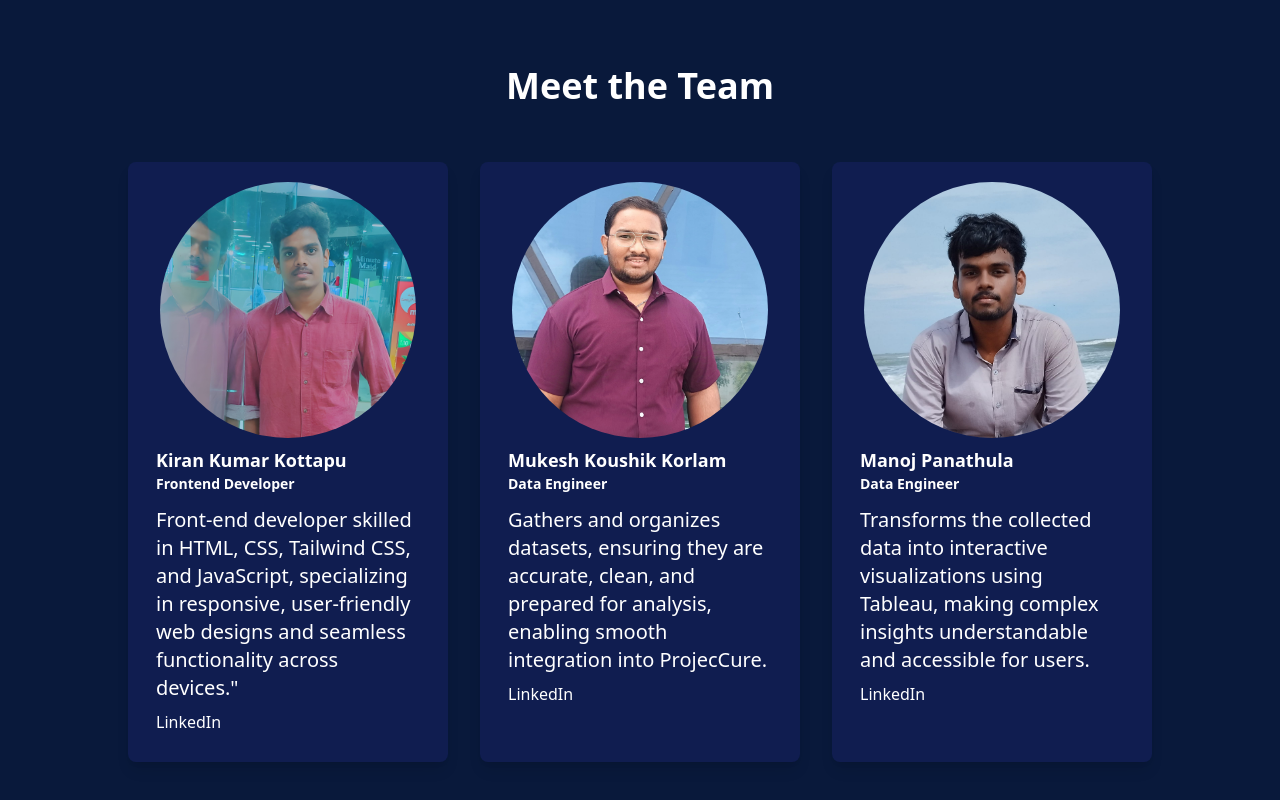
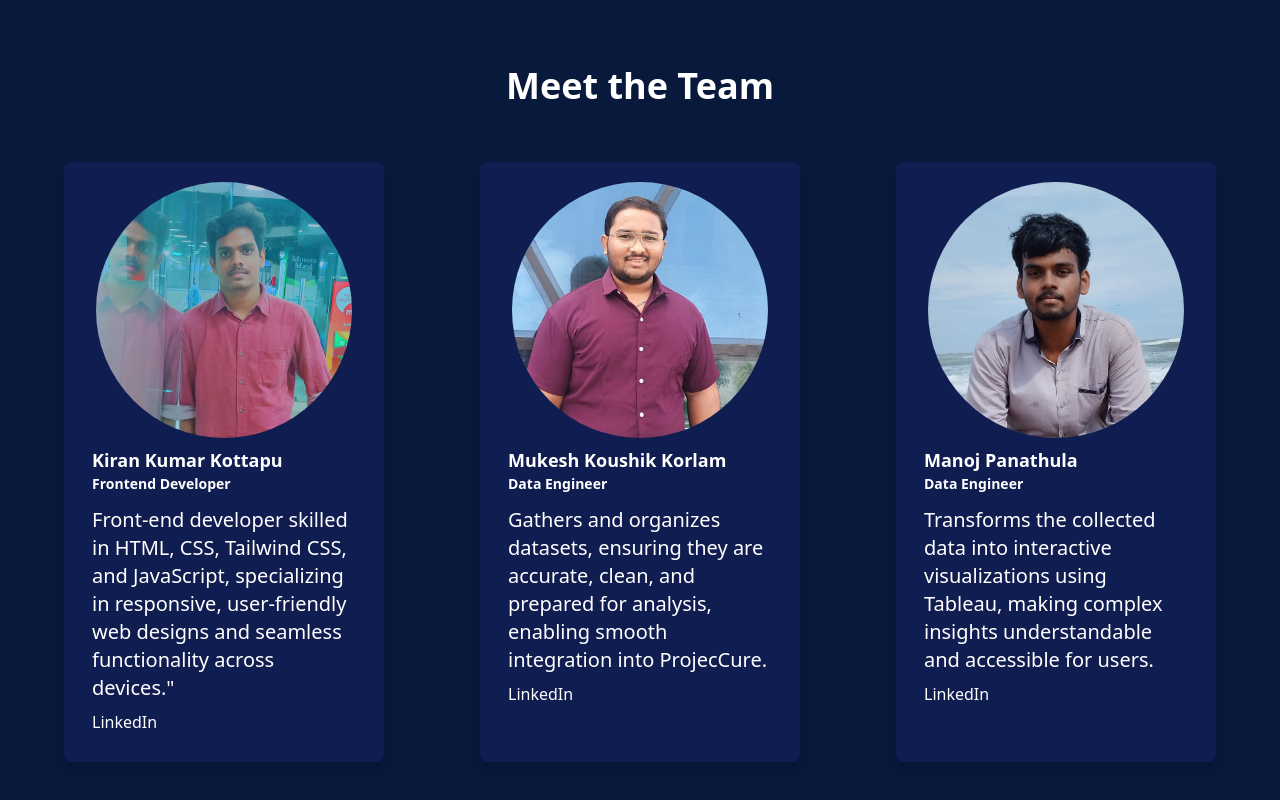
Before and after one commit to Kirankottapu/ProjecCure, a plain HTML site: page index.html in a window 1280 px wide. Shown: the part 3582-4382 px from the top of the page. Drawn offline with nearby package versions, Linux system fonts and the light colour scheme.

Commit message:
TeamCardsGapChanged

```diff
--- a/index.html
+++ b/index.html
@@ -174,7 +174,7 @@
         <section id="Team" class="py-12 bg-[#09193b]">
             <div class="max-w-7xl mx-auto p-5 sm:px-6 lg:px-8">
                 <h2 class="text-3xl font-extrabold text-center text-white sm:text-4xl">Meet the Team</h2>
-                <div class="mt-10 flex flex-wrap justify-center">
+                <div class="mt-10 flex flex-wrap justify-center gap-16">
                     <div class="max-w-xs max-h-xs mx-4 my-4 bg-[#101d50] shadow-lg rounded-lg overflow-hidden p-5 hover:bg-gray-500 transition duration-500">
                         <img class="w-64 h-64 mx-auto rounded-full object-cover" src="kiran1.jpg" alt="Kiran Kumar Kottapu">
                         <div class="p-2">
```
